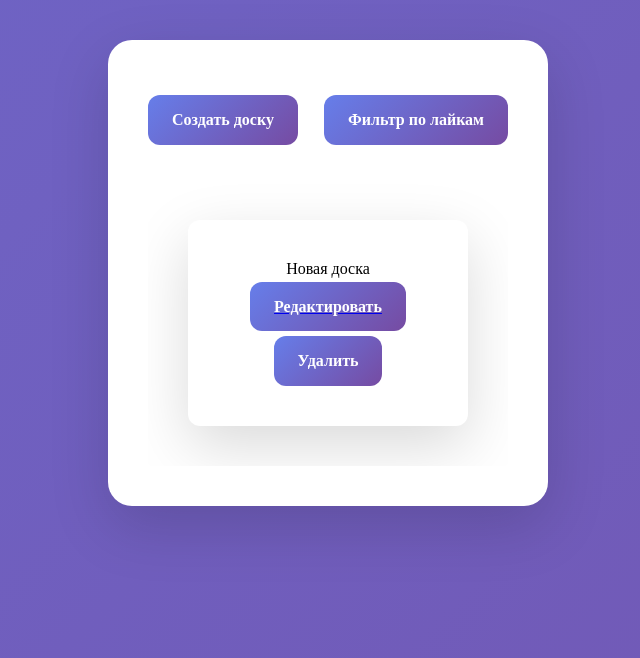
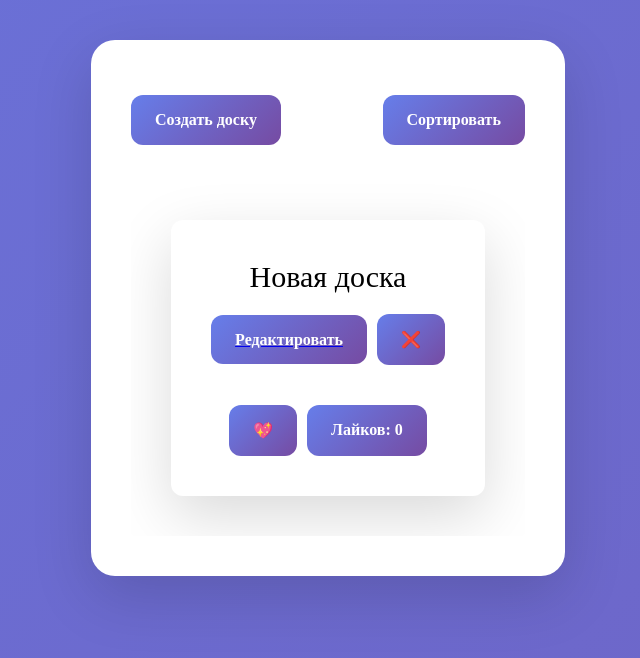
Before and after one commit to BymBu/whiteBoard-vuejs, a Vue app: page /boards in a window 1280 px wide. Both pictures are taken after a click on the element "Создать доску". Shown: the top 658 px of the page, without its empty margins (312-952 px from the left). Built offline with nearby package versions, Linux system fonts and the light colour scheme.

Commit message:
feat: лайки на доски, сортировка по лайкам

```diff
--- a/src/stores/board.js
+++ b/src/stores/board.js
@@ -9,6 +9,12 @@ export const useBoards = defineStore("boards", {
     boards: JSON.parse(localStorage.getItem("boards") || "[]"),
   }),
 
+  getters: {
+    boardsSortedByLikes(state) {
+      return [...state.boards].sort((a, b) => b.likes - a.likes);
+    },
+  },
+
   actions: {
     createBoard(title = "Новая доска") {
       const newBoard = {
@@ -17,6 +23,7 @@ export const useBoards = defineStore("boards", {
         title,
         createdAt: new Date().toISOString(),
         objects: [],
+        likes: 0,
       };
 
       this.boards.push(newBoard);
@@ -45,6 +52,12 @@ export const useBoards = defineStore("boards", {
       return this.boards.find((board) => board.hash === hash);
     },
 
+    likesBoard(hash) {
+      const board = this.getBoardByHash(hash);
+      board.likes += 1;
+      this.save();
+    },
+
     save() {
       localStorage.setItem("boards", JSON.stringify(this.boards));
     },
--- a/src/views/BoardEditorView.vue
+++ b/src/views/BoardEditorView.vue
@@ -173,6 +173,7 @@ function startDrag(block, event) {
 
 }
 
+// функции взаимодействия с блоками
 
 function rotateBlock(block, event) {
     const delta = event.deltaY > 0 ? 10 : -10;
--- a/src/views/BoardsListView.vue
+++ b/src/views/BoardsListView.vue
@@ -1,8 +1,13 @@
 <script setup>
 import { useBoards } from '@/stores/board';
+import { ref } from 'vue';
 
 const board = useBoards()
+const isSorted = ref(false)
 
+function toggleSort() {
+    isSorted.value = !isSorted.value
+}
 </script>
 
 <template>
@@ -10,15 +15,25 @@ const board = useBoards()
         <div class="container">
             <header>
                 <span @click="board.createBoard()" class="btn">Создать доску</span>
-                <span class="btn">Фильтр по лайкам</span>
+                <span @click="toggleSort()" class="btn"> {{ isSorted ? 'Отменить сортировку' : 'Сортировать' }}</span>
             </header>
             <div class="board--wrapper">
-                <div v-for="b in board.boards" :key="b.id" class="board">
+                <div v-for="b in (isSorted ? board.boardsSortedByLikes : board.boards)" :key="b.id" class="board">
                     <span class="board__name">{{ b.title }}</span>
-                    <router-link :to="`/board/${b.hash}`">
-                        <span class="board__btn">Редактировать</span>
-                    </router-link>
-                    <span @click="board.deleteBoard(b.id)" class="board__btn">Удалить</span>
+                    <div class="command--wrapper">
+                        <router-link :to="`/board/${b.hash}`">
+                            <span class="board__btn">Редактировать</span>
+                        </router-link>
+                        <span @click="board.deleteBoard(b.id)" class="board__btn">❌</span>
+                    </div>
+
+
+                    <div class="likes--wrapper">
+                        <span @click="board.likesBoard(b.hash)" class="btn">💖</span>
+                        <span class="btn">Лайков: {{ b.likes }}</span>
+
+                    </div>
+
                 </div>
             </div>
         </div>
@@ -74,6 +89,16 @@ header {
     justify-content: center;
 }
 
+.command--wrapper {
+    display: flex;
+    align-items: center;
+    gap: 10px;
+}
+
+.board__name {
+    font-size: 30px;
+}
+
 .board {
     display: flex;
     flex-direction: column;
@@ -99,6 +124,12 @@ header {
     cursor: pointer;
 }
 
+.likes--wrapper {
+    display: flex;
+    gap: 10px;
+    margin-top: 20px;
+}
+
 .btn {
     padding: 16px 24px;
     background: linear-gradient(135deg, #667eea 0%, #764ba2 100%);
@@ -108,5 +139,6 @@ header {
     font-size: 16px;
     font-weight: 600;
     cursor: pointer;
+    user-select: none;
 }
 </style>
```
